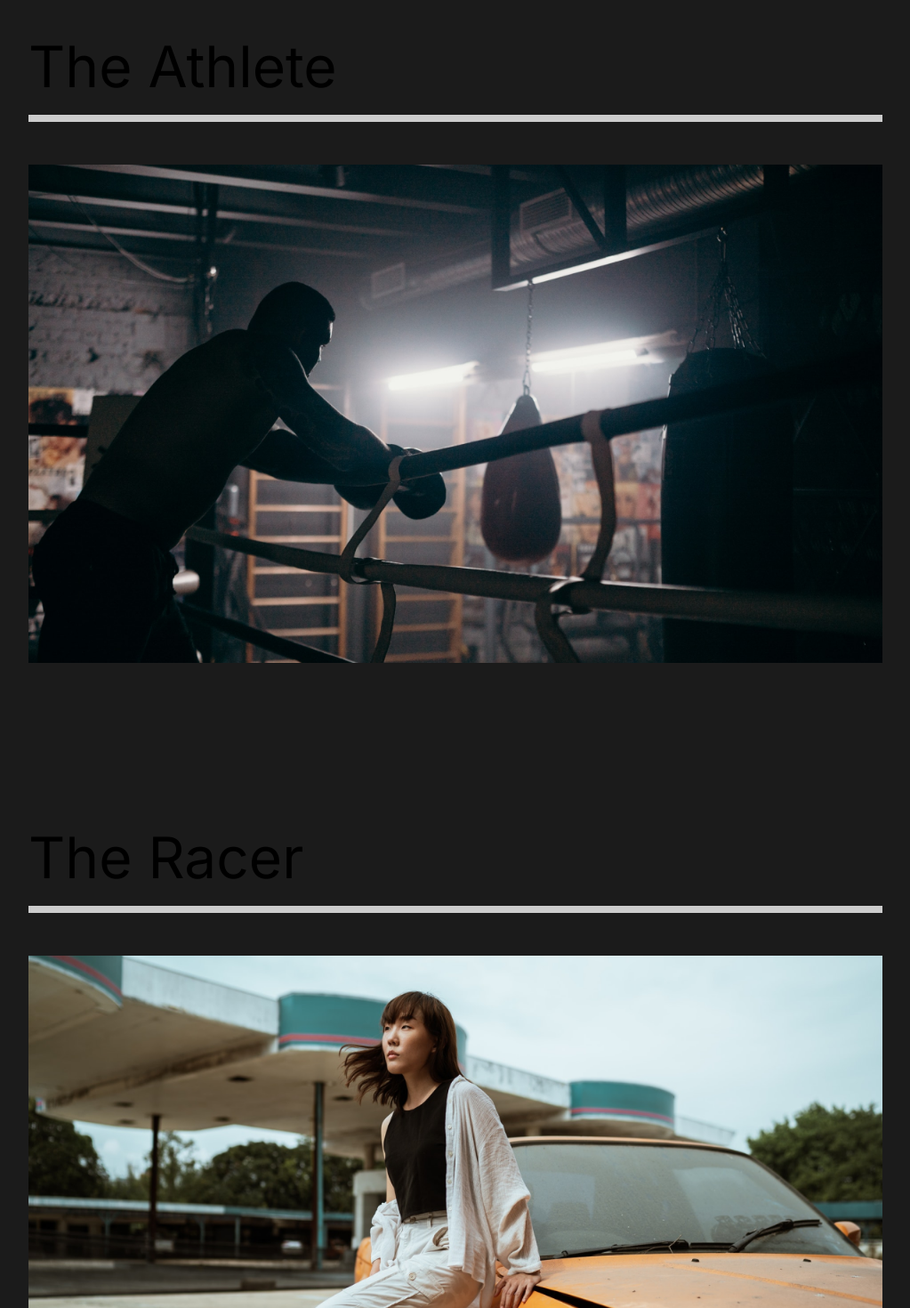
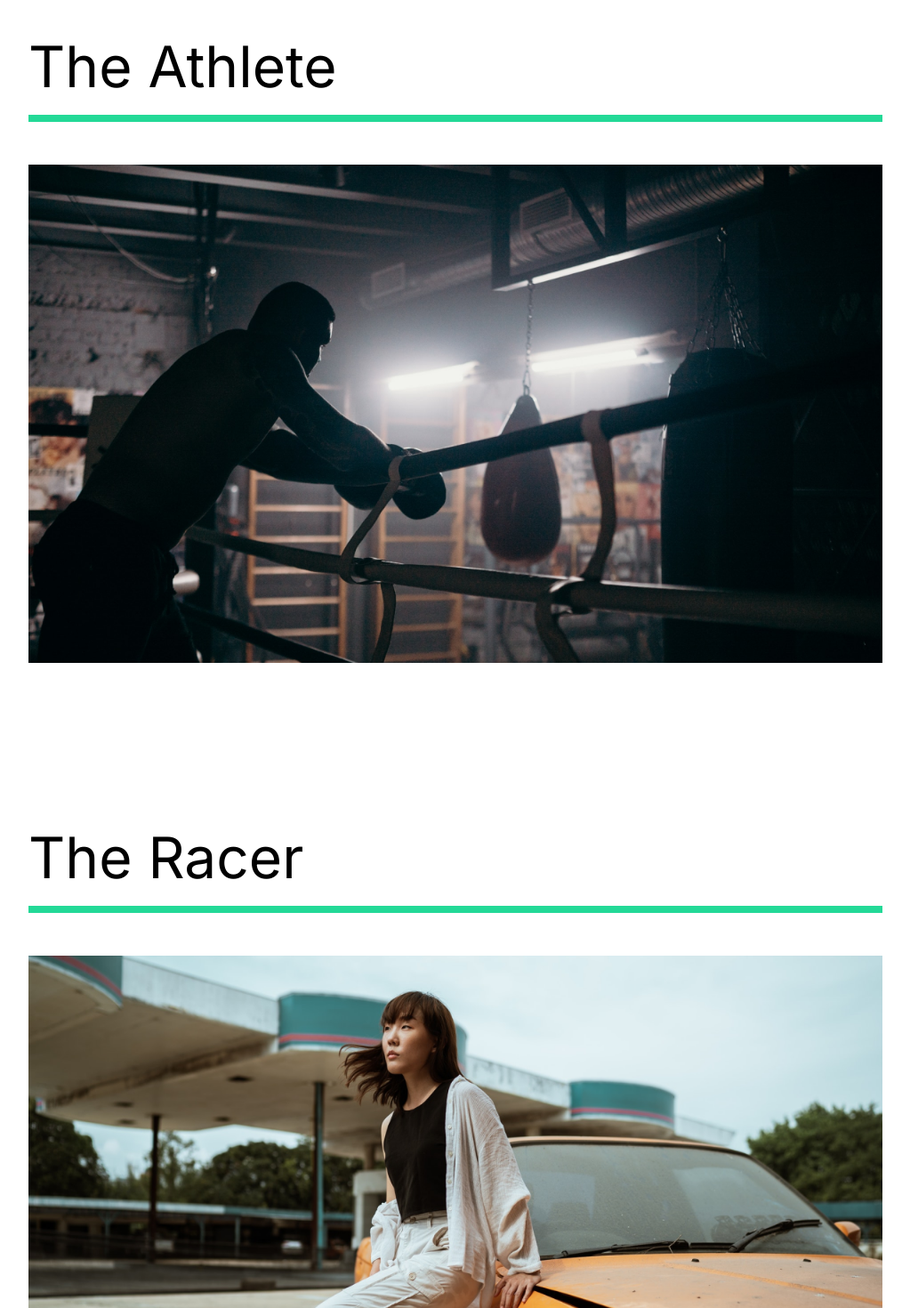
Before and after one commit to fvall/react-capture, a React (Create React App) app: page /work in a window 1280 px wide. Shown: the part 140-1610 px from the top of the page at 89% size, without its empty margins (128-1151 px from the left). Built offline with nearby package versions, Linux system fonts and the light colour scheme.

Commit message:
animations

```diff
--- a/src/App.js
+++ b/src/App.js
@@ -8,14 +8,21 @@
 
 // Router
 
-import { Switch, Route } from "react-router-dom";
+import { Switch, Route, useLocation } from "react-router-dom";
+
+// Animation
+
+import { AnimatePresence } from "framer-motion";
 
 function App() {
+  const location = useLocation();
+
   return (
     <div className="App">
       <GlobalStyle />
       <Nav />
-      <Switch>
+      <AnimatePresence exitBeforeEnter>
+        <Switch location={location} key={location.key}>
           <Route path="/" exact>
             <AboutUs />
           </Route>
@@ -29,6 +36,7 @@
             <ContactUs />
           </Route>
         </Switch>
+      </AnimatePresence>
     </div>
   );
 }
--- /dev/null
+++ b/src/animation.js
@@ -0,0 +1,61 @@
+export const pageAnimation = {
+  hidden: {
+    opacity: 0,
+    y: 300,
+  },
+  show: {
+    opacity: 1,
+    y: 0,
+    transition: {
+      duration: 0.5,
+      when: "beforeChildren",
+      staggerChildren: 0.25,
+    },
+  },
+  exit: {
+    opacity: 0,
+    // y: 300,
+    transition: { duration: 0.5 },
+  },
+};
+
+export const titleAnim = {
+  hidden: { y: 200 },
+  show: { y: 0, transition: { duration: 0.75, ease: "easeOut" } },
+};
+
+export const fade = {
+  hidden: { opacity: 0 },
+  show: { opacity: 1, transition: { ease: "easeOut", duration: 0.75 } },
+};
+
+export const photoAnim = {
+  hidden: { scale: 1.5, opacity: 0 },
+  show: {
+    scale: 1,
+    opacity: 1,
+    transition: {
+      ease: "easeOut",
+      duration: 0.75,
+    },
+  },
+};
+
+export const lineAnim = {
+  hidden: { width: "0%" },
+  show: { width: "100%", transition: { duration: 1 } },
+};
+
+export const slider = {
+  hidden: { x: "-130%", skew: "45deg" },
+  show: {
+    x: "100%",
+    skew: "0deg",
+    transition: { ease: "easeOut", duration: 1 },
+  },
+};
+
+export const slideContainer = {
+  hidden: { opacity: 1 },
+  show: { opacity: 1, transition: { staggerChildren: 0.15, ease: "easeOut" } },
+};
--- /dev/null
+++ b/src/components/Wave.js
@@ -0,0 +1,31 @@
+import React from "react";
+import styled from "styled-components";
+import { motion } from "framer-motion";
+
+const Wave = () => {
+  return (
+    <WaveSvg
+      viewBox="0 0 1440 363"
+      fill="none"
+      xmlns="http://www.w3.org/2000/svg"
+    >
+      <motion.path
+        initial={{ pathLength: 0, pathOffset: 1 }}
+        animate={{ pathLength: 1, pathOffset: 0 }}
+        transition={{ duration: 1.5 }}
+        d="M1440 27.4774C1352.73 19.8184 1122.41 49.0556 899.331 227.276C620.48 450.052 354.282 355.647 170.328 185.318C23.165 49.0556 -4.21721 8.32998 0.487081 5"
+        stroke="#D96ED4"
+        strokeOpacity="0.5"
+        strokeWidth="10"
+      />
+    </WaveSvg>
+  );
+};
+
+const WaveSvg = styled.svg`
+  z-index: 1;
+  position: absolute;
+  left: 0;
+`;
+
+export default Wave;
--- a/src/pages/AboutUs.js
+++ b/src/pages/AboutUs.js
@@ -2,15 +2,22 @@
 import AboutSection from "../components/AboutSection";
 import ServicesSection from "../components/ServicesSection";
 import FaqSection from "../components/FaqSection";
+import { motion } from "framer-motion";
+import { pageAnimation } from "../animation";
 
 const AboutUs = () => {
-    return (
-        <div>
-            <AboutSection />
-            <ServicesSection />
-            <FaqSection />
-        </div>
-    )
-}
+  return (
+    <motion.div
+      variants={pageAnimation}
+      initial="hidden"
+      animate="show"
+      exit="exit"
+    >
+      <AboutSection />
+      <ServicesSection />
+      <FaqSection />
+    </motion.div>
+  );
+};
 
 export default AboutUs;
--- a/src/pages/ContactUs.js
+++ b/src/pages/ContactUs.js
@@ -1,11 +1,20 @@
-import React from 'react';
+import React from "react";
+
+import { motion } from "framer-motion";
+import { pageAnimation } from "../animation";
 
 const ContactUs = () => {
-    return (
-        <div>
-            <h1>Contact Us</h1>
-        </div>
-    )
-}
+  return (
+    <motion.div
+      variants={pageAnimation}
+      initial="hidden"
+      animate="show"
+      exit="exit"
+      style={{ background: "#ffffff" }}
+    >
+      <h1>Contact Us</h1>
+    </motion.div>
+  );
+};
 
 export default ContactUs;
--- a/src/pages/MovieDetail.js
+++ b/src/pages/MovieDetail.js
@@ -2,6 +2,9 @@
 import styled from "styled-components";
 import { useHistory } from "react-router-dom";
 import { MovieState } from "../movieState";
+
+import { motion } from "framer-motion";
+import { pageAnimation } from "../animation";
 
 const MovieDetail = () => {
   const history = useHistory();
@@ -17,7 +20,12 @@
   return (
     <>
       {movie && (
-        <Details>
+        <Details
+          variants={pageAnimation}
+          initial="hidden"
+          animate="show"
+          exit="exit"
+        >
           <Headline>
             <h2>{movie.title}</h2>
             <img src={movie.mainImg} alt="movie" />
@@ -40,7 +48,7 @@
   );
 };
 
-const Details = styled.div`
+const Details = styled(motion.div)`
   color: white;
 `;
 const Headline = styled.div`
--- a/src/pages/OurWork.js
+++ b/src/pages/OurWork.js
@@ -5,28 +5,56 @@
 import theracer from "../img/theracer-small.png";
 import goodtimes from "../img/goodtimes-small.png";
 
+import { motion } from "framer-motion";
+import {
+  pageAnimation,
+  fade,
+  photoAnim,
+  lineAnim,
+  slider,
+  slideContainer,
+} from "../animation";
+
 const OurWork = () => {
   return (
-    <Work>
+    <Work
+      style={{ background: "#ffffff" }}
+      variants={pageAnimation}
+      initial="hidden"
+      animate="show"
+      exit="exit"
+    >
+      <motion.div variants={slideContainer}>
+        <Frame1 variants={slider}></Frame1>
+        <Frame2 variants={slider}></Frame2>
+        <Frame3 variants={slider}></Frame3>
+        <Frame4 variants={slider}></Frame4>
+      </motion.div>
       <Movie>
-        <h2>The Athlete</h2>
-        <div className="line"></div>
+        <motion.h2 variants={fade}>The Athlete</motion.h2>
+        <motion.div variants={lineAnim} className="line"></motion.div>
         <Link to="/work/the-athlete">
-          <img src={athlete} alt="athlete" />
+          <Hide>
+            <motion.img variants={photoAnim} src={athlete} alt="athlete" />
+          </Hide>
         </Link>
       </Movie>
       <Movie>
-        <h2>The Racer</h2>
-        <div className="line"></div>
+        <motion.h2>The Racer</motion.h2>
+        <motion.div className="line" variants={lineAnim}></motion.div>
         <Link to="/work/the-racer">
-          <img src={theracer} alt="racer" />
+          <Hide>
+            <motion.img variants={photoAnim} src={theracer} alt="racer" />
+          </Hide>
         </Link>
       </Movie>
       <Movie>
-        <h2>Good Times</h2>
-        <div className="line"></div>
+        <motion.h2>Good Times</motion.h2>
+        <motion.div className="line" variants={lineAnim}></motion.div>
         <Link to="/work/good-times">
-          <img src={goodtimes} alt="goodtimes" />
+          <Hide>
+            <motion.img variants={photoAnim} src={goodtimes} alt="goodtimes" />
+          </Hide>
         </Link>
       </Movie>
     </Work>
@@ -35,7 +63,7 @@
 
 export default OurWork;
 
-const Work = styled.div`
+const Work = styled(motion.div)`
   min-height: 100vh;
   overflow: hidden;
   padding: 5rem 10rem;
@@ -49,7 +77,7 @@
   padding-bottom: 10rem;
   .line {
     height: 0.5rem;
-    background: #cccccc;
+    background: #23d997;
     margin-bottom: 3rem;
   }
   img {
@@ -58,3 +86,29 @@
     object-fit: cover;
   }
 `;
+
+const Hide = styled.div`
+  overflow: hidden;
+`;
+
+const Frame1 = styled(motion.div)`
+  position: fixed;
+  left: 0;
+  top: 10%;
+  width: 100%;
+  height: 100vh;
+  background: #fffebf;
+  z-index: 2;
+`;
+
+const Frame2 = styled(Frame1)`
+  background: #ff8efb;
+`;
+
+const Frame3 = styled(Frame1)`
+  background: #8ed2ff;
+`;
+
+const Frame4 = styled(Frame1)`
+  background: #8effa0;
+`;
--- a/src/styles.js
+++ b/src/styles.js
@@ -1,16 +1,17 @@
-import styled from 'styled-components';
+import styled from "styled-components";
 
 export const About = styled.div`
-    min-height : 90vh;
+  min-height: 90vh;
   display: flex;
   align-items: center;
   justify-content: space-between;
   padding: 5rem 10rem;
-    color: white
+  color: white;
 `;
 
 export const Description = styled.div`
   flex: 1;
+  z-index: 2;
   padding-right: 5rem;
   h2 {
     font-weight: lighter;
@@ -19,6 +20,7 @@
 
 export const Image = styled.div`
   flex: 1;
+  z-index: 2;
   overflow: hidden;
   img {
     width: 100%;
```
Also changed, not shown: src/components/AboutSection.js (+20 -14 lines), src/components/Nav.js (+11 -8 lines). Lines whose indentation alone changed are shown as unchanged.
